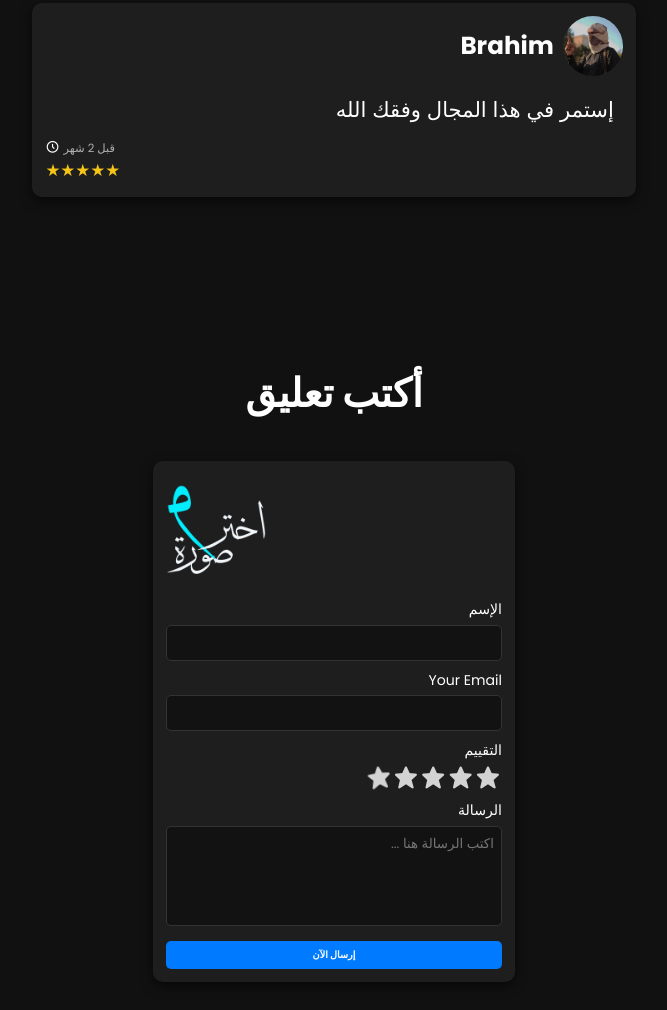
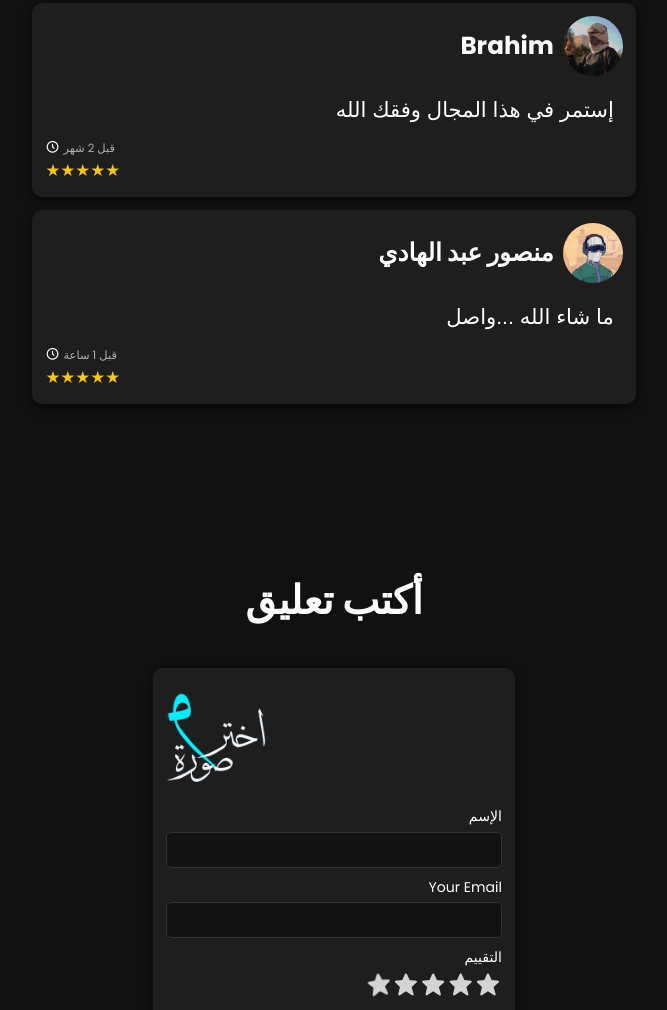
Before and after one commit to 0xdya/dyaa, a plain HTML site: page index.html in a window 1280 px wide. Shown: the part 5873-6883 px from the top of the page, without its empty margins (306-973 px from the left). Drawn offline with nearby package versions, Linux system fonts and the light colour scheme; some icons are missing; a web font is replaced by a local one.

Commit message:
Add files via upload

```diff
--- a/index.html
+++ b/index.html
@@ -400,6 +400,20 @@
       <div dir="ltr" class="stars">★★★★★</div>
      </div>
     </div>
+    <div class="review-card">
+     <div class="review-details">
+      <div dir="rtl" class="review-header">
+       <img src="img/pfp15.webp" alt="User image" />
+       <p class="reviewer">منصور عبد الهادي </p>
+      </div>
+      <div dir="rtl" class="review-text">ما شاء الله ...واصل     </div>
+      <div class="date-section">
+       <i class='bx bx-time-five'></i>
+       <div class="date" data-date="2024-10-17T20:58"></div>
+      </div>
+      <div dir="ltr" class="stars">★★★★★</div>
+     </div>
+    </div>
     <br />
     <!--   ====end comments-card====    -->
     <div class="space"></div>
```
